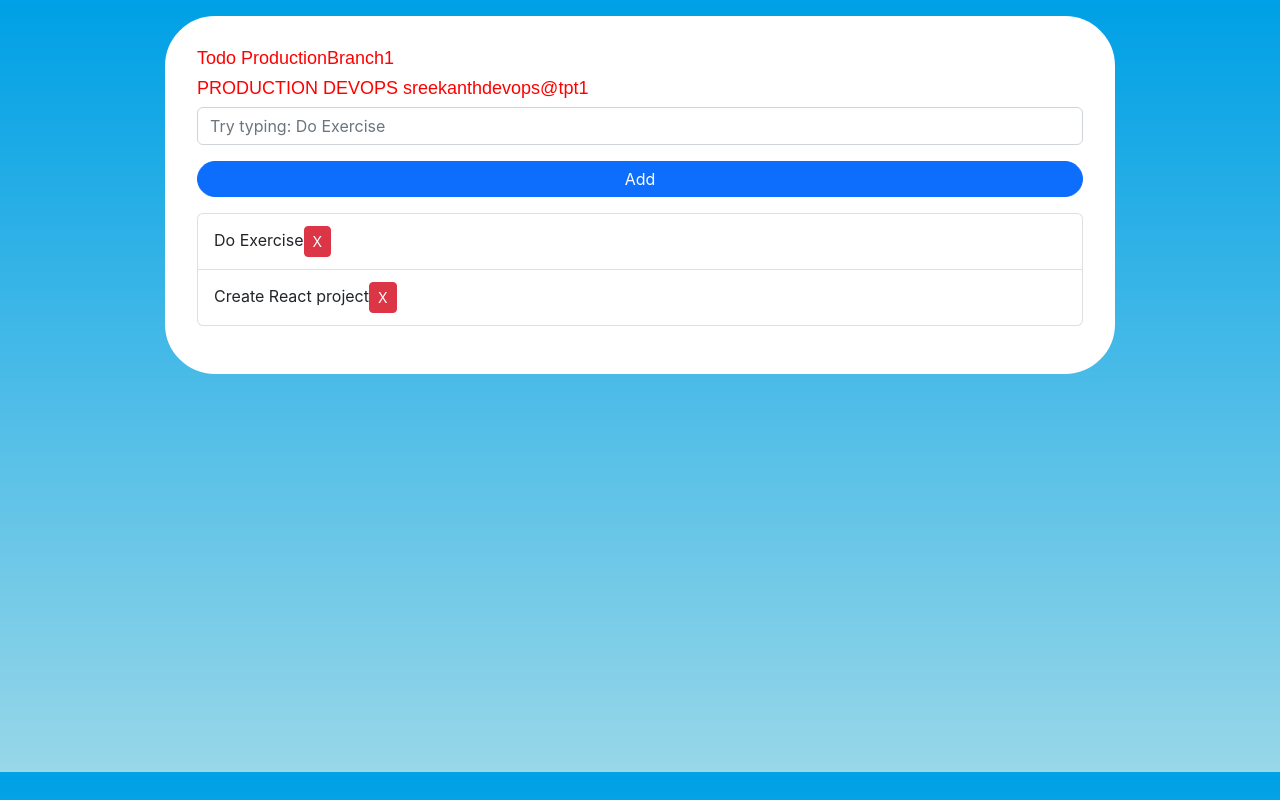
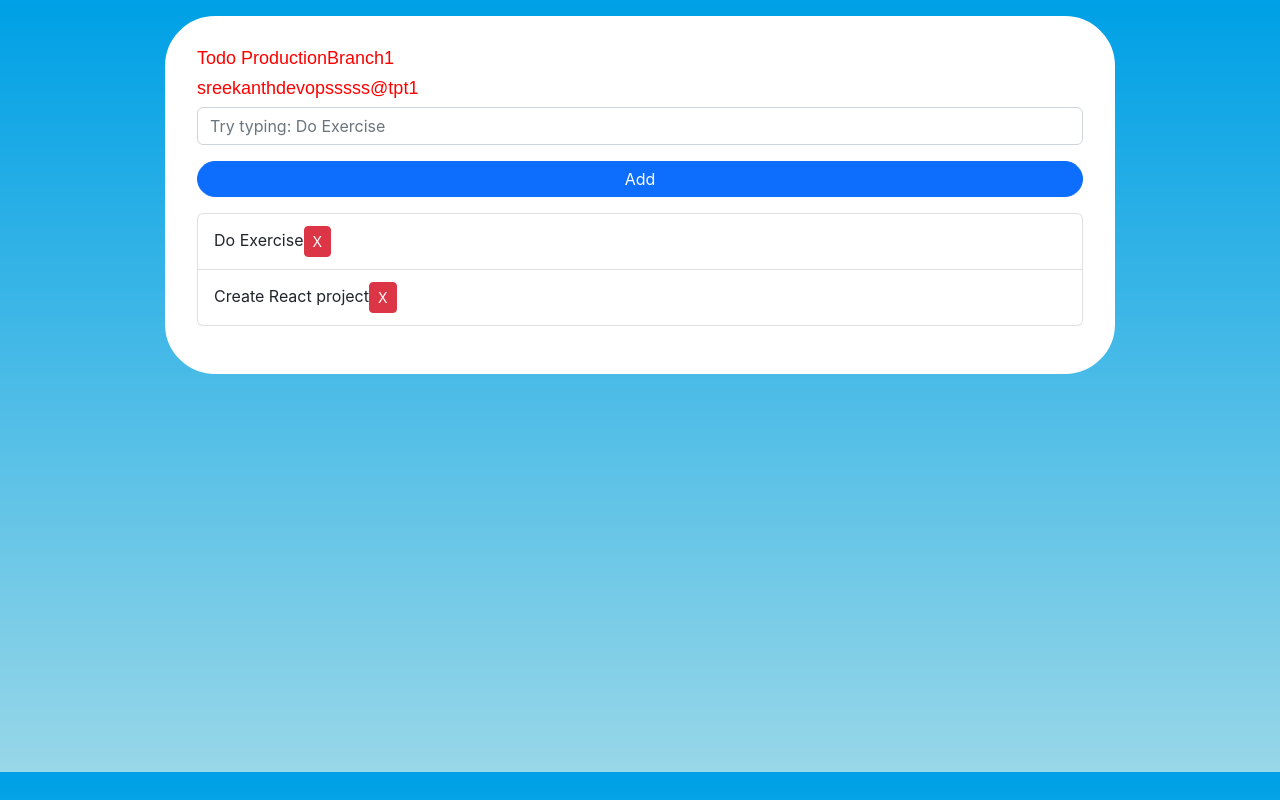
Before and after one commit to sreekanth014/sirr-eactapp-master, a React (Create React App) app: page / in a window 1280 px wide. Built offline with nearby package versions, Linux system fonts and the light colour scheme.

Commit message:
Update Form.js

```diff
--- a/src/Component/Form.js
+++ b/src/Component/Form.js
@@ -46,7 +46,7 @@ export default class Form extends Component {
                                 <div className="mb-3">
 
                                     <h1>Todo ProductionBranch1</h1>
-                                    <h1>PRODUCTION DEVOPS sreekanthdevops@tpt1</h1>
+                                    <h1>sreekanthdevopsssss@tpt1</h1>
 
                                     <input type="text" className="form-control" id="todo" placeholder='Try typing: Do Exercise' onChange={this.changeTodoInput} value={this.state.inputData} />
                                 </div>
```
